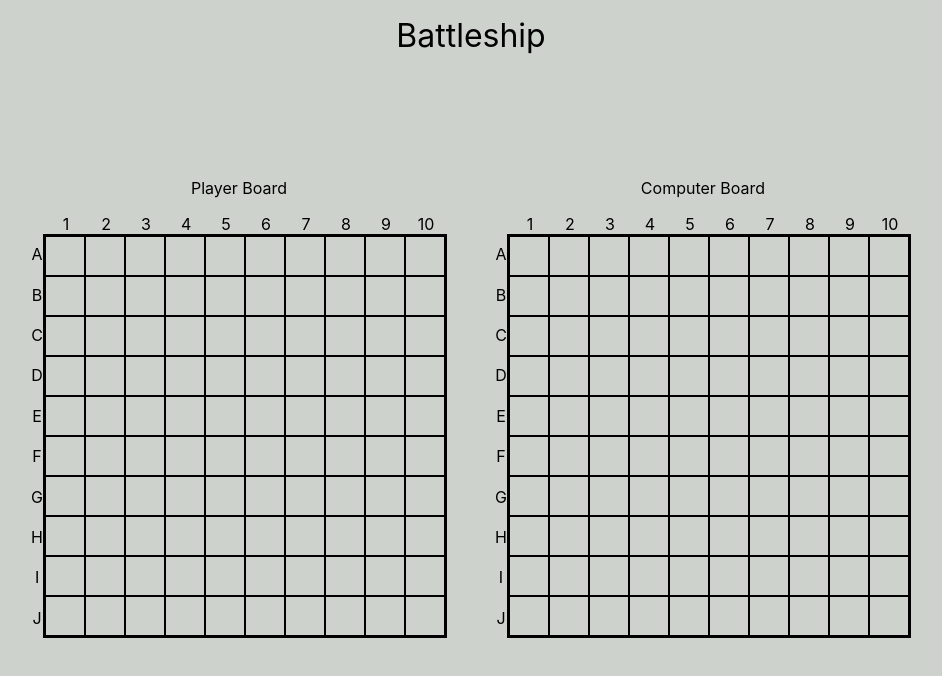
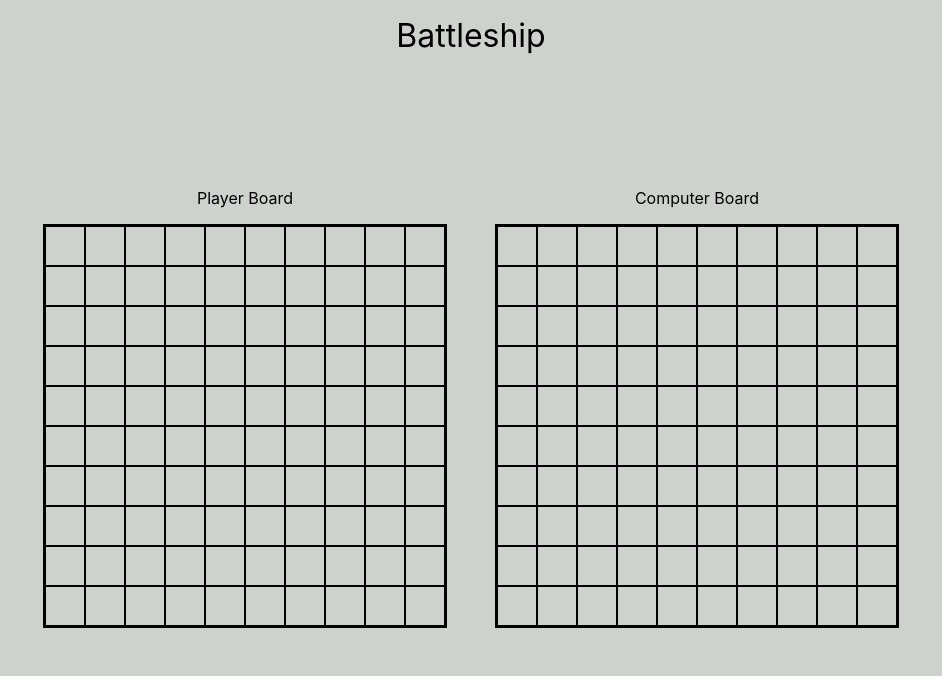
Before and after one commit to ericchi00/Project-Battleship, a plain HTML site: page index.html in a window 1280 px wide. Shown: the whole page, without its empty margins (169-1111 px from the left). Drawn offline with Linux system fonts and the light colour scheme.

Commit message:
removed grid & letters

```diff
--- a/index.html
+++ b/index.html
@@ -12,61 +12,10 @@
     <header>Battleship</header>
     <div class="playerContainer">
         <span id="playerTitle">Player Board</span>
-        <ul class="numbers">
-            <li>1</li>
-            <li>2</li>
-            <li>3</li>
-            <li>4</li>
-            <li>5</li>
-            <li>6</li>
-            <li>7</li>
-            <li>8</li>
-            <li>9</li>
-            <li>10</li>
-        </ul>
-        <div class="letterWrapper">
-            <ul class="alphabet">
-                <li>A</li>
-                <li>B</li>
-                <li>C</li>
-                <li>D</li>
-                <li>E</li>
-                <li>F</li>
-                <li>G</li>
-                <li>H</li>
-                <li>I</li>
-                <li>J</li>
-            </ul>
             <div class="playerBoard"></div>
         </div>
-    </div>
     <div class="computerContainer">
         <span id="computerTitle">Computer Board</span>
-        <ul class="numbers">
-            <li>1</li>
-            <li>2</li>
-            <li>3</li>
-            <li>4</li>
-            <li>5</li>
-            <li>6</li>
-            <li>7</li>
-            <li>8</li>
-            <li>9</li>
-            <li>10</li>
-        </ul>
-        <div class="letterWrapper">
-            <ul class="alphabet">
-                <li>A</li>
-                <li>B</li>
-                <li>C</li>
-                <li>D</li>
-                <li>E</li>
-                <li>F</li>
-                <li>G</li>
-                <li>H</li>
-                <li>I</li>
-                <li>J</li>
-            </ul>
             <div class="computerBoard"></div>
         </div>
     </div>
```
